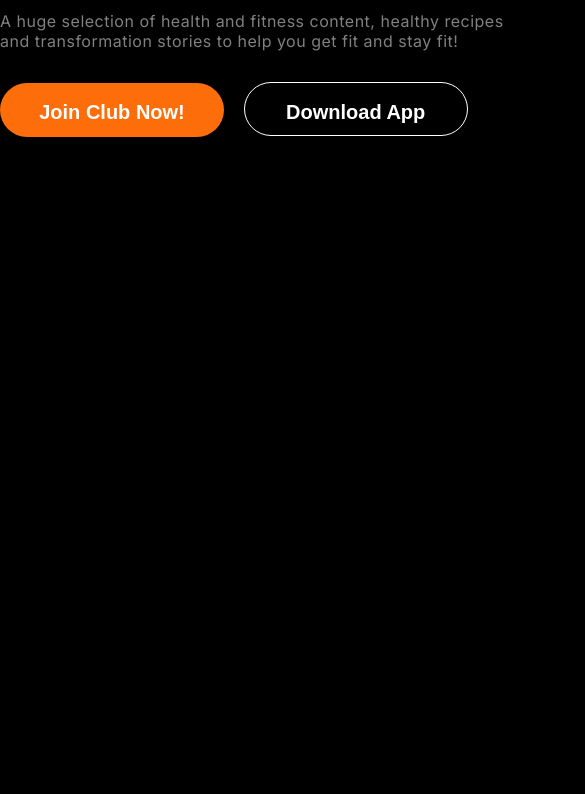
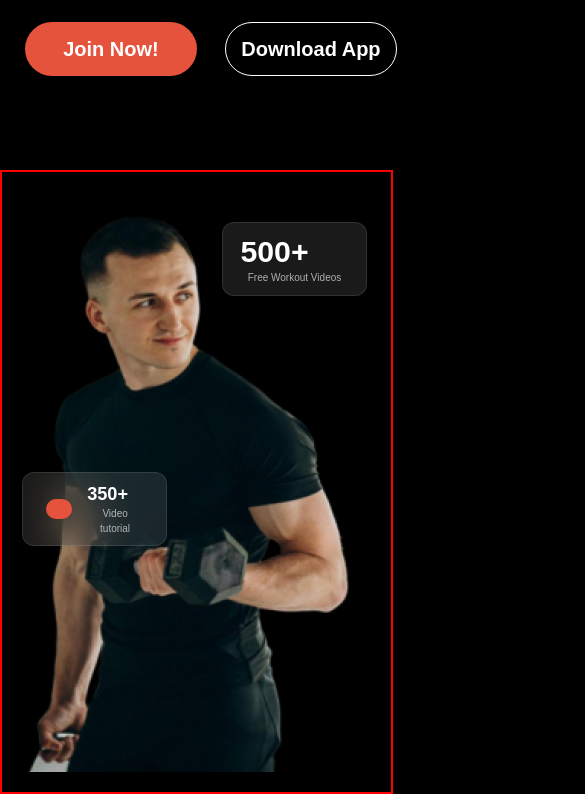
Before and after one commit to Ramkantodey/assignment-2-repo, a plain HTML site: page index.html in a window 390 px wide. Shown: the part 513-1307 px from the top of the page, 585 px wide, since content can reach past the window. Before the commit the page ends 844 px from the top, so only its background shows below. Drawn offline with Linux system fonts and the light colour scheme; a web font is replaced by a local one.

Commit message:
added responsiv hero desing

```diff
--- a/index.css
+++ b/index.css
@@ -12,7 +12,7 @@ body{
 .btn{
         width: 224px;
         height: 54px;
-        background-color: #FD6E0A;
+        background: rgb(230, 83, 60);
         font-weight: bold;
         font-size: 20px;
         color: white;
@@ -40,7 +40,7 @@ body{
     align-items: center;
     justify-content: space-between;
     width: 1060px;
-    height: 46px;
+    /* height: 46px; */
     margin: 0 auto;
     margin-top: 57px;
 }
@@ -89,6 +89,7 @@ body{
 
 .banner{
     display: flex;
+
     margin-top: 32px;
     justify-content: space-between;
 }
@@ -101,7 +102,7 @@ body{
     margin-top: 60px;
 }
 
-.banner-text span{
+.shape{
     font-family: 'Miama', sans-serif;
     font-style: italic;
 }
@@ -122,6 +123,7 @@ body{
     text-align: left;
 }
 .banner-image{
+    position: relative;
     width: 349px;
     height: 580px;
 }
@@ -131,10 +133,10 @@ body{
 
 #badge{
 position: absolute;
-width: 185px;
+width: 206px;
 height: 95px;
-left: 1160px;
-top: 280px;
+left: 250px;
+top: 140px;
 border: 1px solid rgba(255, 255, 255, 0.1);
 border-radius: 12px;
 backdrop-filter: blur(22px);
@@ -163,8 +165,8 @@ height: 40px;
     position: absolute;
     width: 206px;
     height: 96px;
-    left: 820px;
-    top: 580px;
+    right: 260px;
+    bottom: 65px;
     border: 1px solid rgba(255, 255, 255, 0.1);
     border-radius: 12px;
     backdrop-filter: blur(22px);
--- a/index.html
+++ b/index.html
@@ -30,10 +30,10 @@
     <!-- banner section -->
     <section class="banner">
         <div class="banner-text">
-            <h1>Get body in <span>shape</span> & stay healthy</h1>
+            <h1>Get body in <span class="shape">shape</span> & stay healthy</h1>
             <p>A huge selection of health and fitness content, healthy recipes and transformation stories to help you get fit and stay fit!</p>
-            <div>
-                <button class="btn">Join Club Now!</button>
+            <div class="btn-responsive">
+                <button class="btn">Join <span class="club">Club</span> Now!</button>
                 <button class="btn-download">Download App</button>
             </div>
         </div>
--- a/responsive.css
+++ b/responsive.css
@@ -7,7 +7,80 @@
         display: none;
     }
     .navbar{
-        width: 353px;
-        height: 43px;
+         width: 353px;
+         height: 43px;
+         left: 20px;
+         padding: 0px;
+         margin-left: 28px;
     }
+    .nav-menu{
+        font-size: x-large;
+    }
+    .banner-text h1{
+        width: 285px;
+        height: 129px;
+        font-size: 45px;
+        margin-left: 30px;
+    }
+    .banner-text p{
+        width: 285px;
+        height: 129px;
+        font-size: 19px;
+        margin-left: 30px;
+        line-height: 24px;
+        margin-top: 60px;
+    }
+    .btn-responsive button{
+        width: 180px;
+        height: 54px;
+        margin-right: 28px;
+        padding: 0%;
+    }
+    .club{
+        display: none;
+    }
+    .btn-responsive{
+        display: flex;
+        flex-direction: row;
+        width: 400px;
+        margin: 25px;
+    }
+    .banner{
+        flex-direction: column;
+    }
+    .banner-image {
+        /* margin-left:  80px; */
+        padding: 20px;
+        border: 2px solid red;
+    }
+    #badge{
+        width: 145px;
+        height: 74px;
+        left: 220px;
+        top: 50px;
+
+
+    }
+    #badge-500{
+        font-size: 30.24px;
+    }
+    #badge-350{
+        width: 145px;
+        height: 74px;
+        left: 20px;
+        top: 300px;
+
+    }
+    #badge-video{
+        font-size: 18.14px;
+    }
+    #badge-workout{
+        font-size: 10px;
+    }
+    #cercle{
+        background: rgb(230, 83, 60);
+        border-radius:40px;
+        width: 40px;
+        height: 20px;
 }
+}
```
